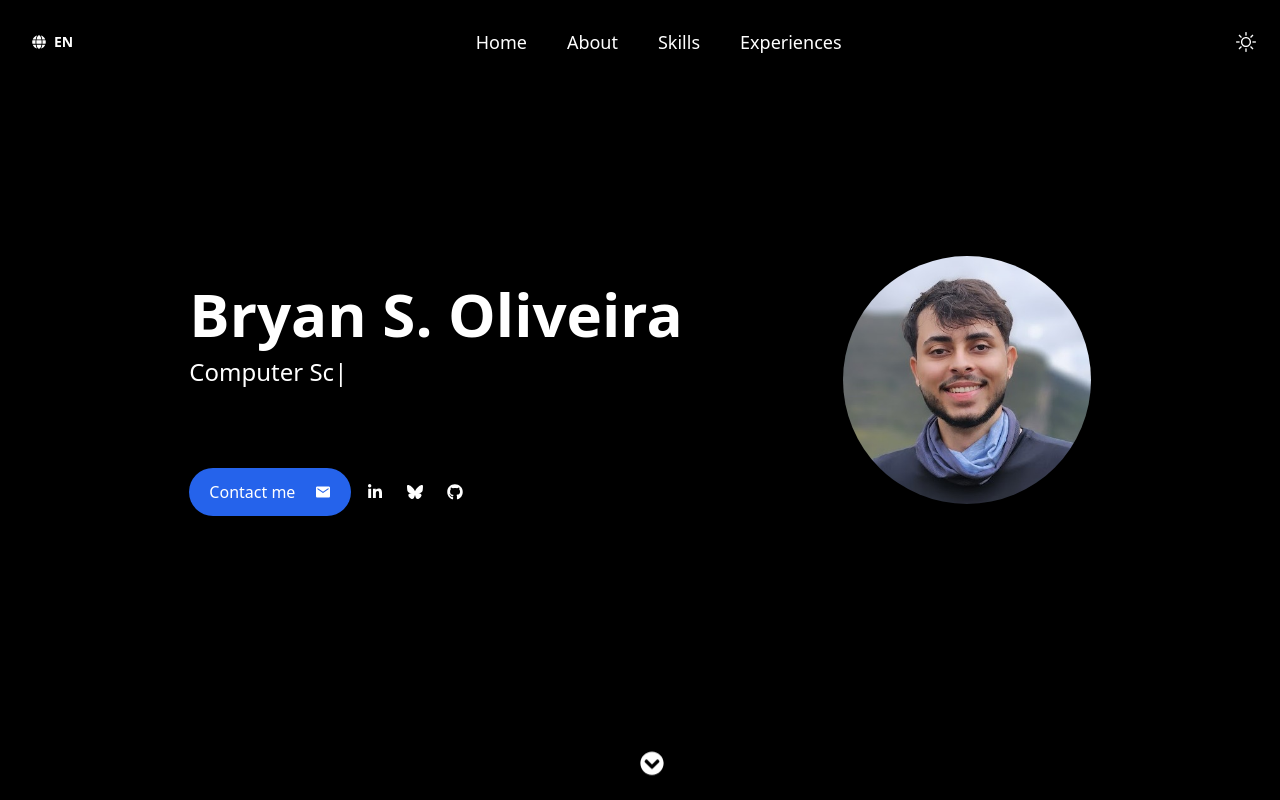
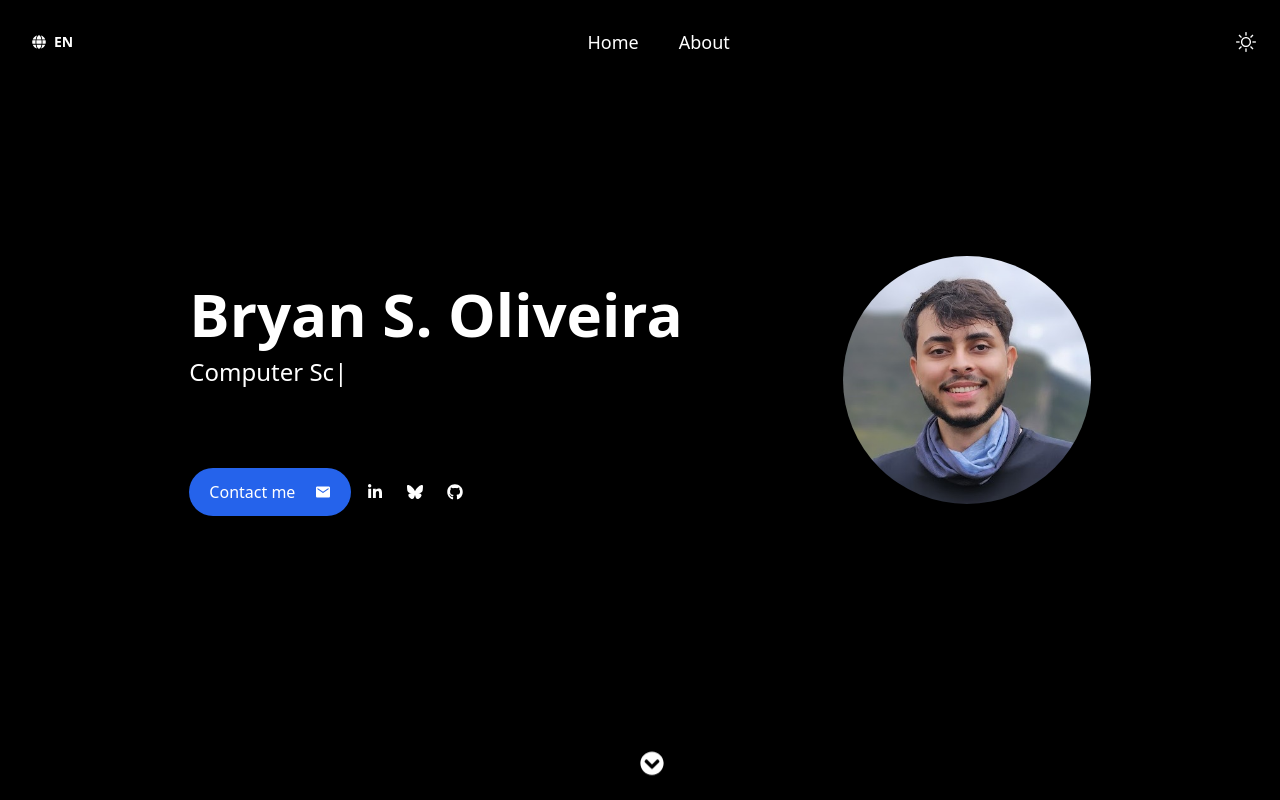
Before and after one commit to ibryans/ibryans.github.io, a Next.js app: page / in a window 1280 px wide. Shown: the top 800 px of the page. Built offline with nearby package versions, Linux system fonts and the light colour scheme.

Commit message:
hiding unused stuff

```diff
--- a/src/app/_components/navbar/navbar.tsx
+++ b/src/app/_components/navbar/navbar.tsx
@@ -30,8 +30,8 @@ export default function Navbar() {
                 <nav className='flex space-x-4 sm:space-x-10 justify-start'>
                     <NavbarItem text="Home" href="#home"/>
                     <NavbarItem text="About" href="#about"/>
-                    <NavbarItem text="Skills" href="#skills"/>
-                    <NavbarItem text="Experiences" href="#experiences"/>
+                    {/* <NavbarItem text="Skills" href="#skills"/> */}
+                    {/* <NavbarItem text="Experiences" href="#experiences"/> */}
                 </nav>
 
                 {/* Dark mode */}
```
